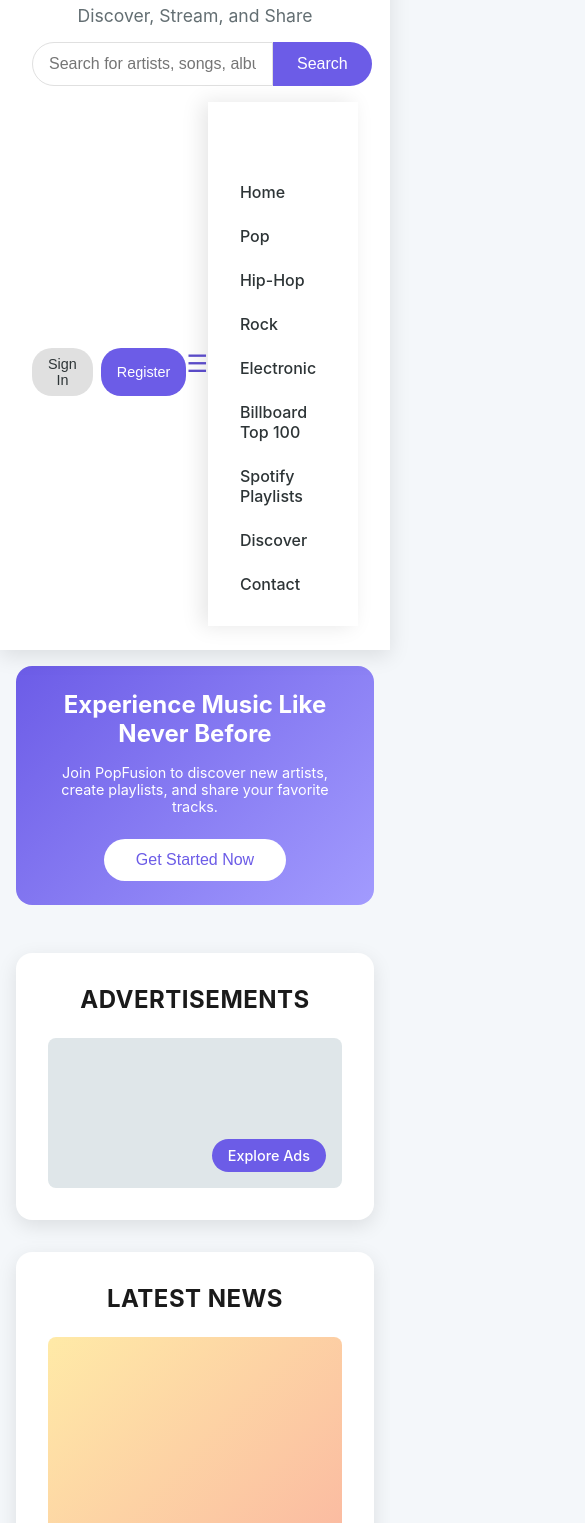
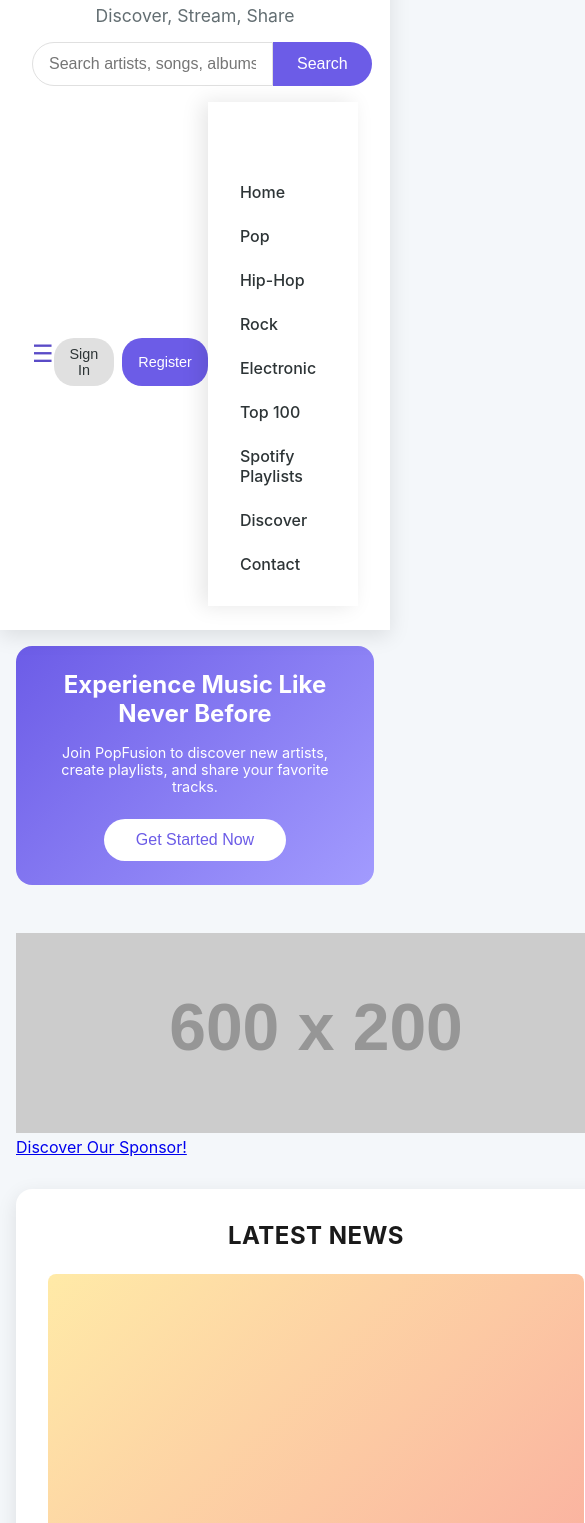
Before and after one commit to Trijbs/PopFusion, a plain HTML site: page index.html in a window 390 px wide. Shown: the part 76-1599 px from the top of the page, 585 px wide, since content can reach past the window. Drawn offline with Linux system fonts and the light colour scheme; placeholder pictures from the web are drawn by us.

Commit message:
Enhance accessibility and improve UI elements in index.html

```diff
--- a/index.html
+++ b/index.html
@@ -3,35 +3,36 @@
 <head>
     <meta charset="UTF-8">
     <meta name="viewport" content="width=device-width, initial-scale=1.0">
-    <title>PopFusion - Your Ultimate Music Destination</title>
+    <link href="https://fonts.googleapis.com/css2?family=Montserrat:wght@700&display=swap" rel="stylesheet">
+    <title>PopFusion - Your Music Destination</title>
     <link rel="stylesheet" href="styles.css">
-    <script src="data.js"></script>
-    <script src="search.js"></script>
-    <script src="menu.js"></script>
+    <script defer src="data.js"></script>
+    <script defer src="search.js"></script>
+    <script defer src="menu.js"></script>
 </head>
 <body>
     <header>
         <div class="logo">PopFusion</div>
-        <div class="tagline">Discover, Stream, and Share</div>
+        <div class="tagline">Discover, Stream, Share</div>
         <div class="search-bar">
-            <input type="text" id="search-input" placeholder="Search for artists, songs, albums...">
-            <button class="search-button">Search</button>
+            <input type="text" id="search-input" placeholder="Search artists, songs, albums..." aria-label="Search">
+            <button class="search-button" aria-label="Submit search">Search</button>
         </div>
-        <nav>
+        <nav role="navigation">
+            <button class="menu-toggle" aria-label="Open menu" aria-expanded="false">☰</button>
             <div class="auth-buttons">
                 <button class="sign-in"><a href="login.html">Sign In</a></button>
                 <button class="register"><a href="register.html">Register</a></button>
             </div>
-            <button class="menu-toggle">☰</button>
             <div class="menu">
-                <button class="close-button">✕</button>
+                <button class="close-button" aria-label="Close menu">✕</button>
                 <ul>
                     <li><a href="index.html">Home</a></li>
                     <li><a href="pop.html">Pop</a></li>
                     <li><a href="hip-hop.html">Hip-Hop</a></li>
                     <li><a href="rock.html">Rock</a></li>
                     <li><a href="electronic.html">Electronic</a></li>
-                    <li><a href="billboard.html">Billboard Top 100</a></li>
+                    <li><a href="billboard.html">Top 100</a></li>
                     <li><a href="spotify.html">Spotify Playlists</a></li>
                     <li><a href="discover.html">Discover</a></li>
                     <li><a href="contact.html">Contact</a></li>
@@ -48,10 +49,10 @@
         </section>
 
         <section class="content-grid">
-            <div class="block advertenties">
-                <h2>Advertisements</h2>
-                <a href="advertenties.html" class="placeholder-link">
-                    <div class="placeholder"></div>
+            <div class="ad-banner">
+                <a href="https://example.com/ad" class="banner-link" aria-label="Visit our sponsor">
+                    <img src="https://via.placeholder.com/600x200?text=Ad+Banner" alt="Advertisement Banner">
+                    <div class="banner-text">Discover Our Sponsor!</div>
                 </a>
             </div>
             <div class="block latest-news">
```
